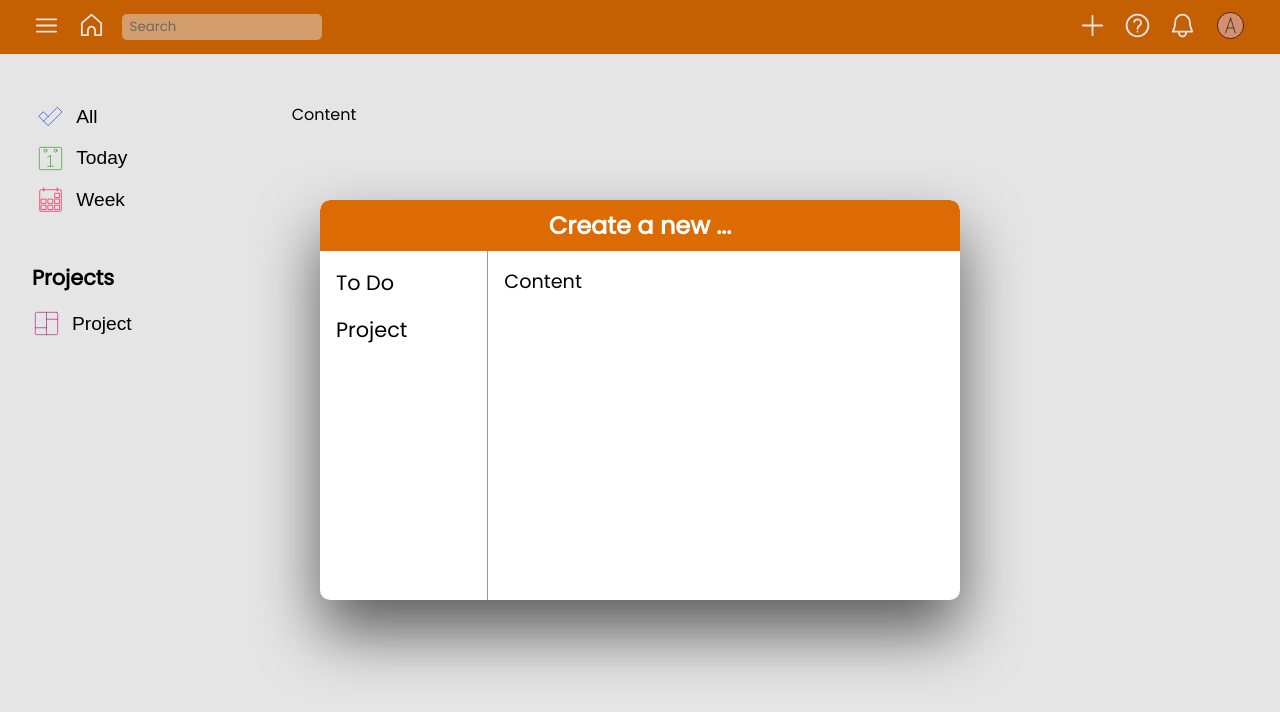
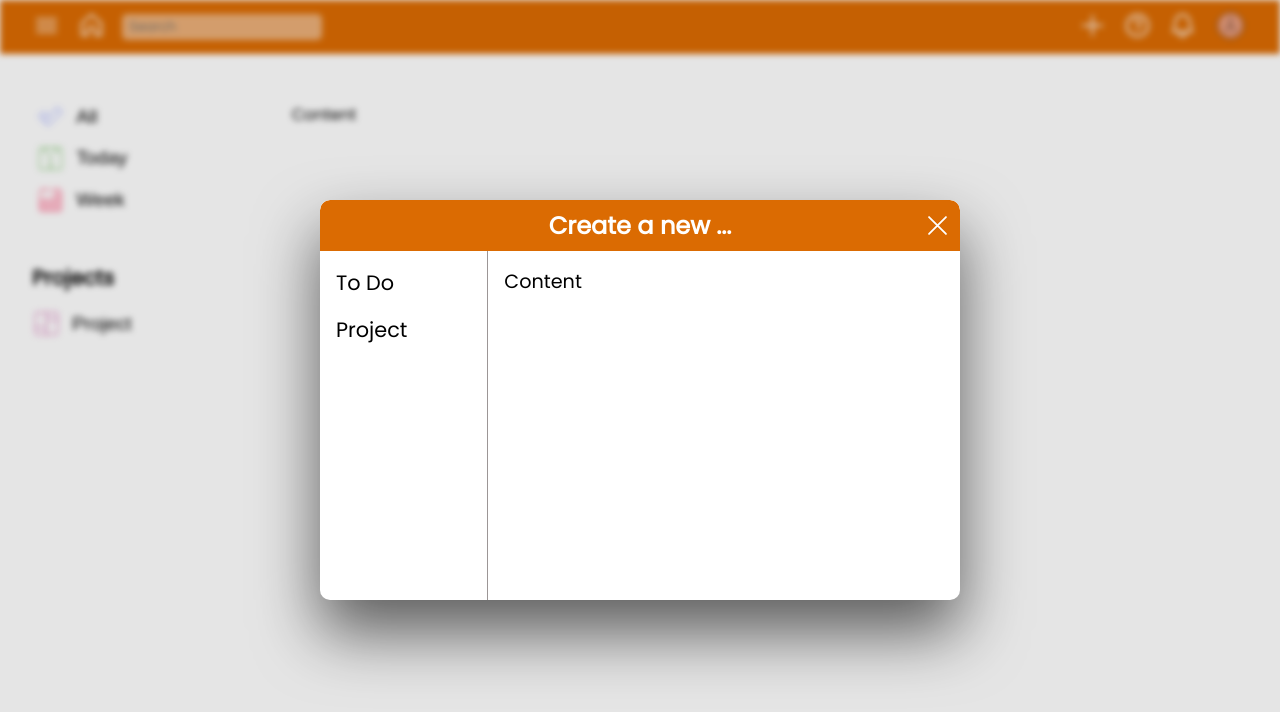
Before and after one commit to antoinepomme/todo-list, a website built with webpack: page dist/index.html in a window 1280 px wide. Both pictures are taken after a click on the button 1092 px from the left and 27 px from the top of the page. Built offline with nearby package versions, Linux system fonts and the light colour scheme.

Commit message:
Dialog styling*

```diff
--- a/src/index.js
+++ b/src/index.js
@@ -2,9 +2,18 @@ import './styles/style.css';
 import { format, compareAsc } from 'date-fns';
 import todo from './modules/todo.js';
 
-
+const mainContainer = document.getElementById("main-container");
 const addButton = document.getElementById("add");
 const dialog = document.getElementById("dialog");
+const closeButton = document.getElementById("dialog-close");
 addButton.addEventListener('click', () => {
     dialog.showModal();
-})
+    mainContainer.style.filter = "blur(3px)";
+});
+closeButton.addEventListener('click', () => {
+    dialog.close();
+    mainContainer.style.filter = "blur(0px)";
+});
+dialog.addEventListener('cancel', () => {
+    mainContainer.style.filter = "blur(0px)";
+});
--- a/src/styles/style.css
+++ b/src/styles/style.css
@@ -171,6 +171,12 @@ dialog[open] {
     padding: 0.5rem 0;
 }
 
+.dialog-header > button {
+    position: absolute;
+    top: 0.7rem;
+    right: 0.5rem;
+}
+
 .dialog-container {
     display: grid;
     grid-template: 1fr / max-content 1fr;
```
Also changed, not shown: dist/index.html, dist/main.js, src/assets/icons/cross.svg (added).
